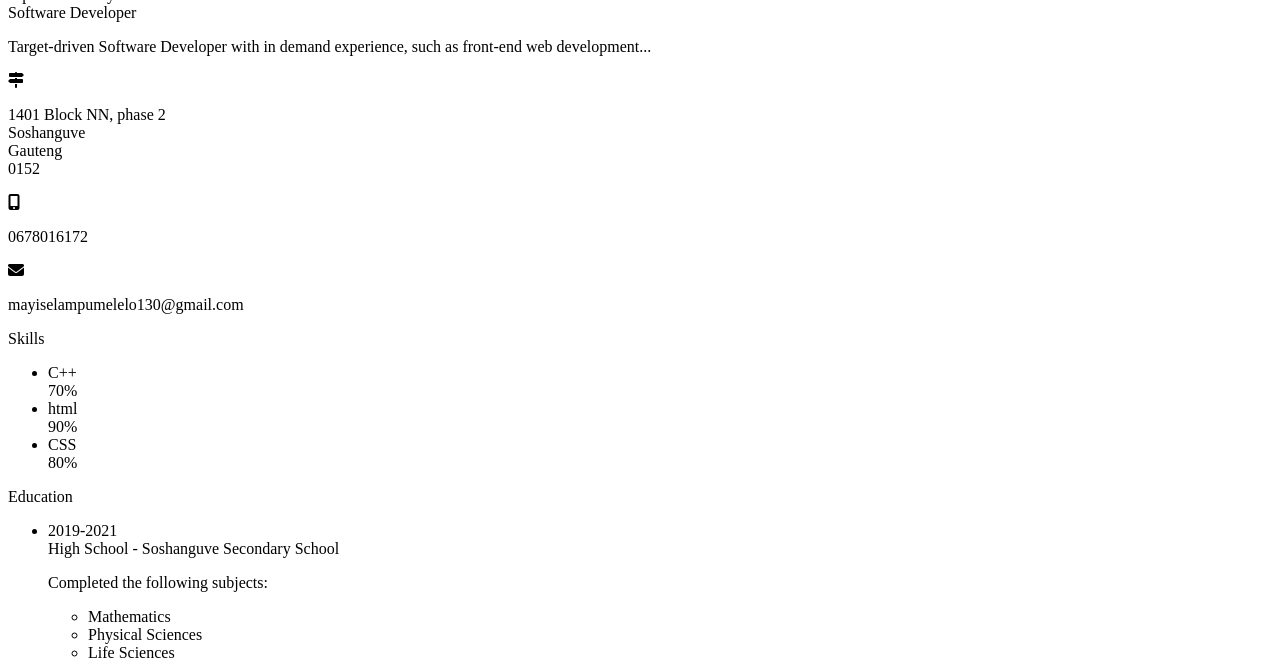
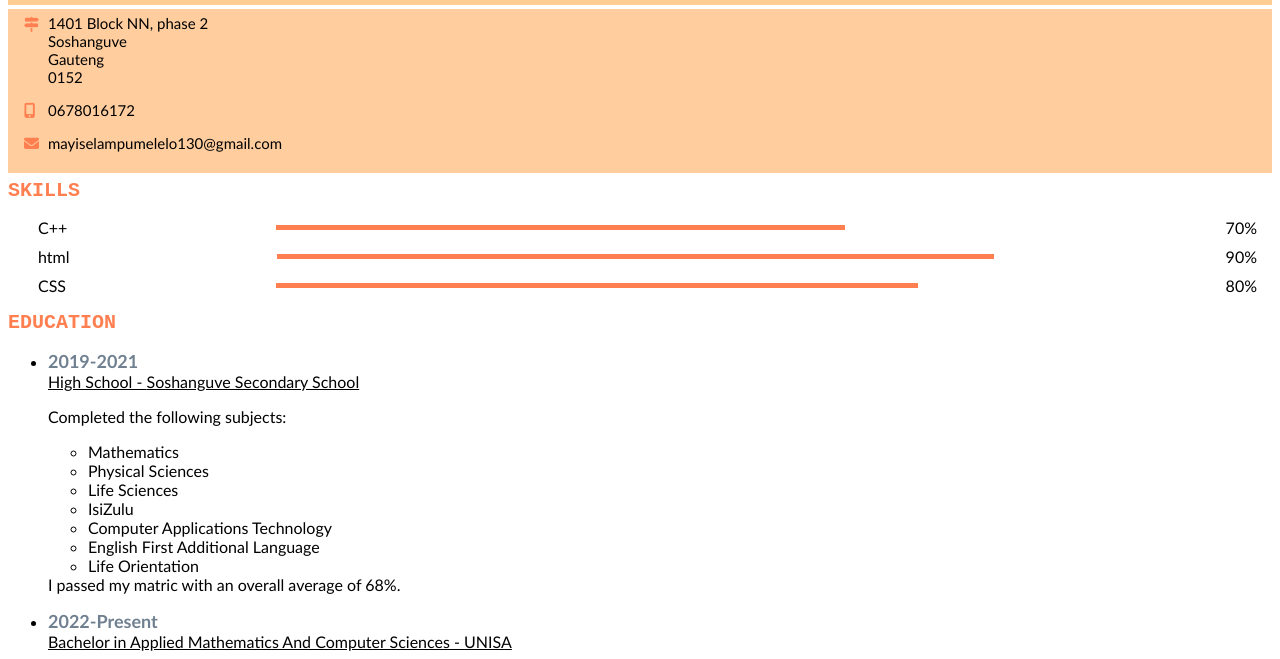
Before and after one commit to kaeycer/web-CV, a plain HTML site: page index.html in a window 1280 px wide. Shown: the part 126-785 px from the top of the page. Drawn offline with Linux system fonts and the light colour scheme.

Commit message:
Update index.html

```diff
--- a/index.html
+++ b/index.html
@@ -1,8 +1,9 @@
 <!DOCTYPE html>
 <html>
 	<head>
-		<title>My CV</title>
+		<title>Mpumelelo Mayisela | CV</title>
         <script src="https://kit.fontawesome.com/b99e675b6e.js"></script>
+		<link href="./style.css" rel="stylesheet" />
 	</head>
 	<body>
         <!--Intro-->
```
